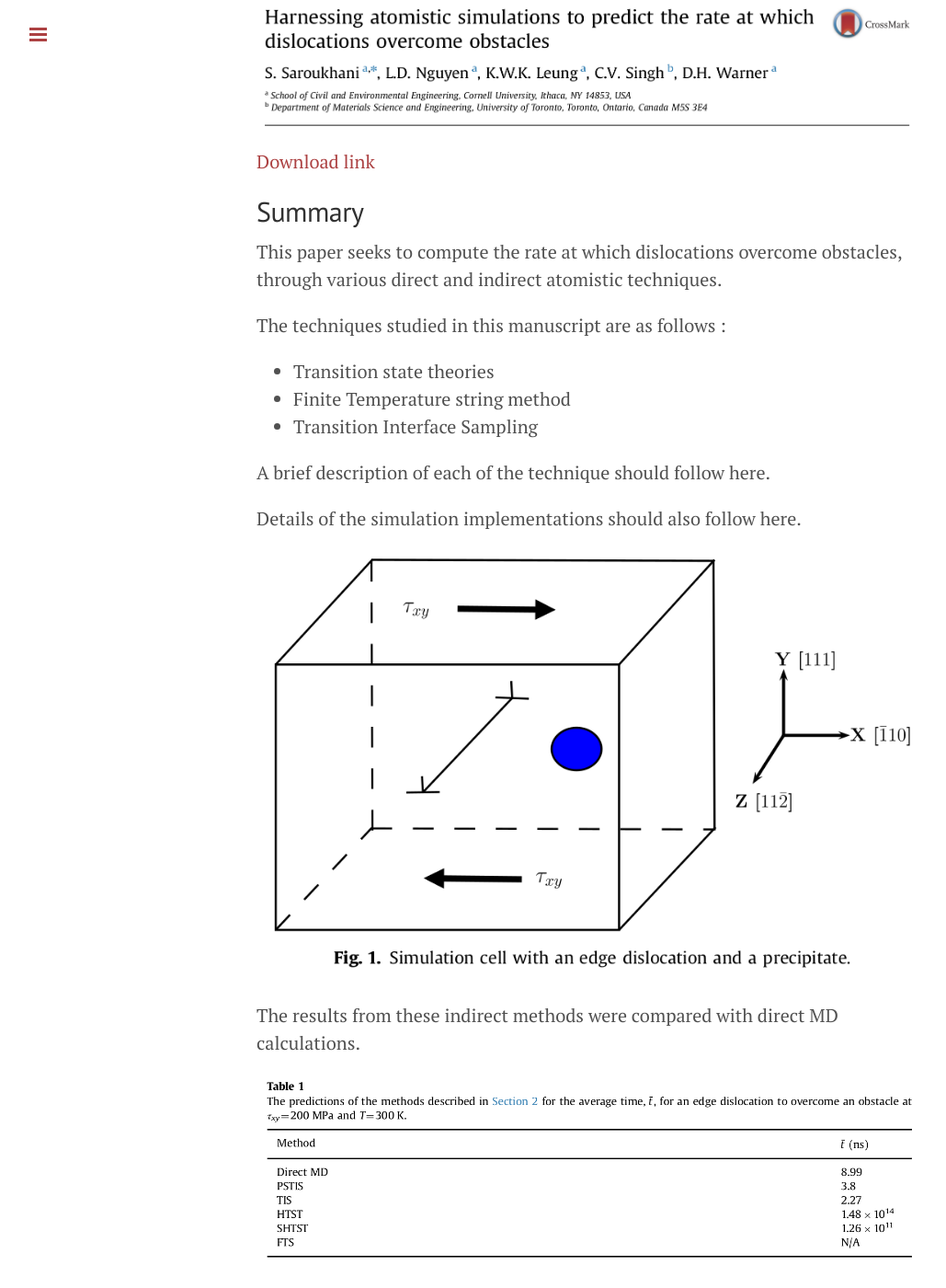
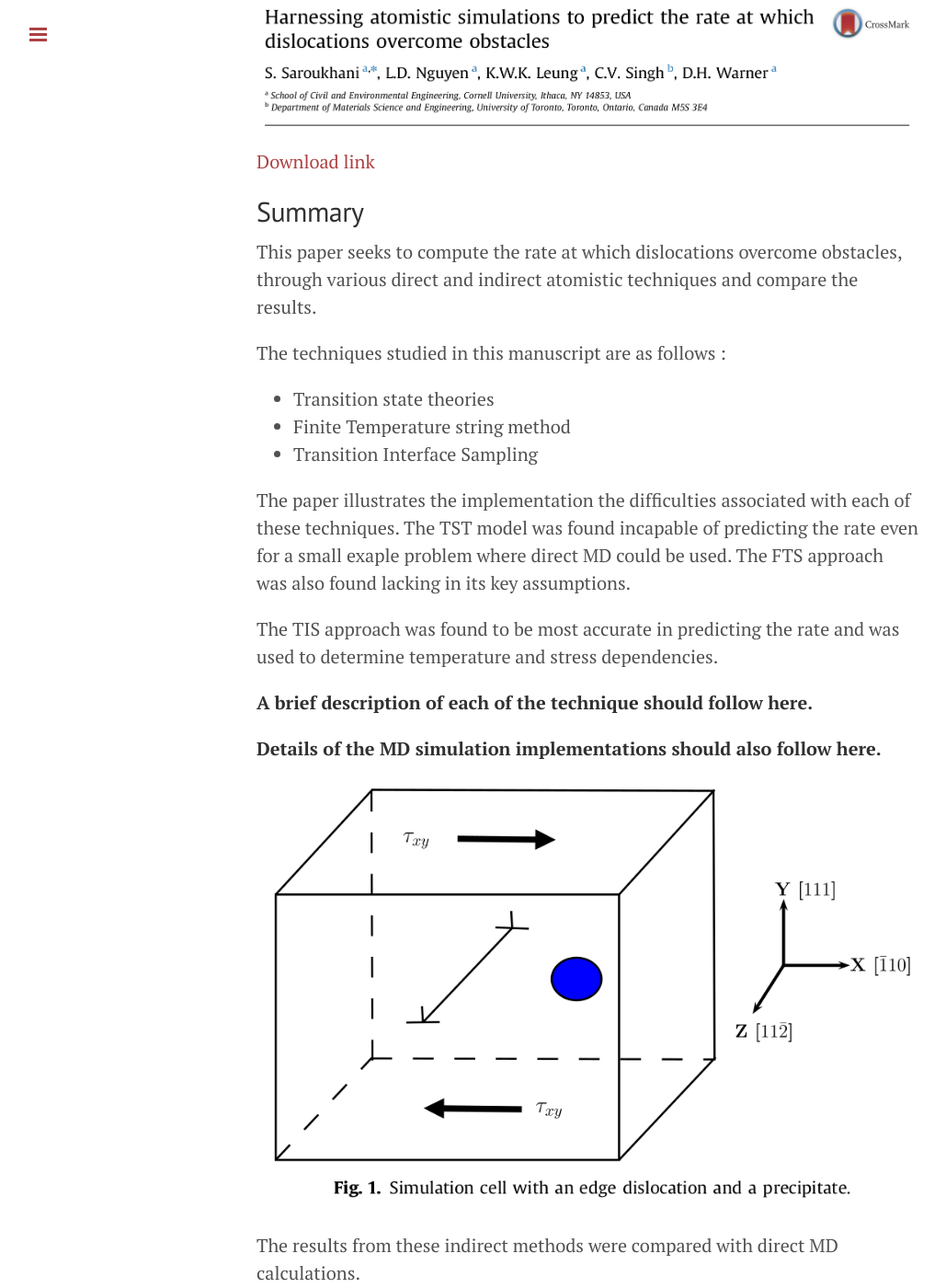
Before and after one commit to auag92/learning-atomistics, a Jekyll site: the page built from _posts/2017-03-26-lit.md, in a window 1280 px wide and 1400 px high, scrolled down 423 px. Shown: the whole window at 92% size, without its empty margins (1-1030 px from the left). Built offline with Jekyll 4.4.1, drawn with Linux system fonts in a browser that asks for light colours; comment, search, counter and statistics services are not loaded; some of the changed text lies outside the part shown.

Commit message:
blog structure

```diff
--- a/_posts/2017-03-26-lit.md
+++ b/_posts/2017-03-26-lit.md
@@ -12,16 +12,25 @@ published: True
 ## Summary
 
 This paper seeks to compute the rate at which dislocations overcome obstacles,
-through various direct and indirect atomistic techniques.
+through various direct and indirect atomistic techniques and compare the results.
 
 The techniques studied in this manuscript are as follows :
  - Transition state theories
  - Finite Temperature string method
  - Transition Interface Sampling
 
-A brief description of each of the technique should follow here.
+The paper illustrates the implementation the difficulties
+associated with each of these techniques. The TST model was found
+incapable of predicting the rate even for a small exaple problem where
+direct MD could be used. The FTS approach was also found lacking in its
+key assumptions.
 
-Details of the simulation implementations should also follow here.
+The TIS approach was found to be most accurate in predicting the rate and was
+used to determine temperature and stress dependencies.
+
+**A brief description of each of the technique should follow here.**
+
+**Details of the MD simulation implementations should also follow here.**
 
 ![Simulation Cell]({{ site.baseurl }}/images/sim-cell.png)
 
@@ -29,3 +38,14 @@ The results from these indirect methods were compared with direct MD
 calculations.
 
 ![Comparision Table]({{ site.baseurl }}/images/method-table.png)
+
+
+Most importantly, this paper illustrated how some physical quantities/conditions
+affect rate at which dislocations overcome obstacles.
+
+* Temperature Effect
+
+* Load Effect
+
+
+This manuscript gives a general idea of why it is important to know the rate
```
Also changed, not shown: _posts/2017-03-24-discussion.md (added, +8 -0 lines), _posts/2017-03-24-timeline.md (added, +8 -0 lines).
